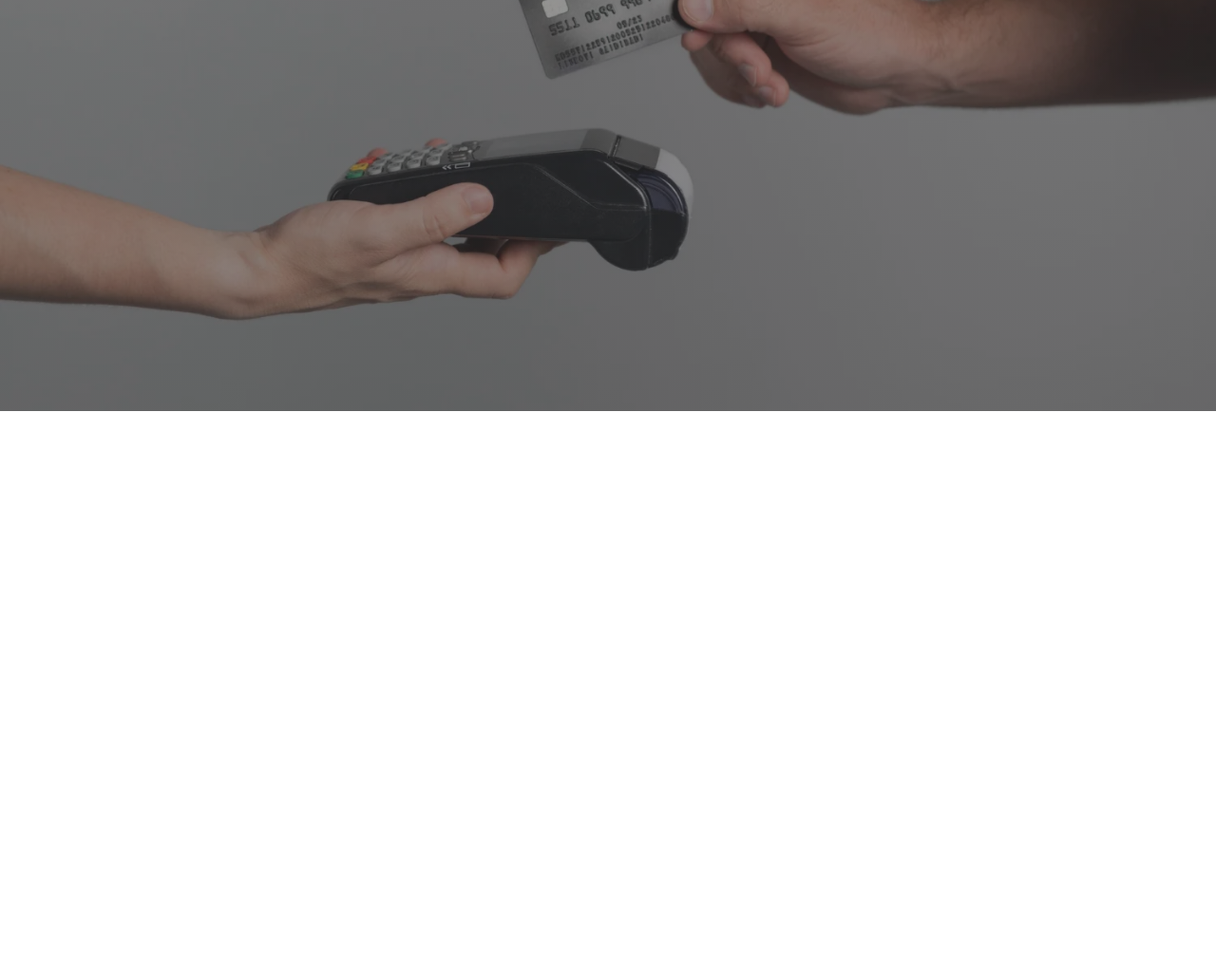
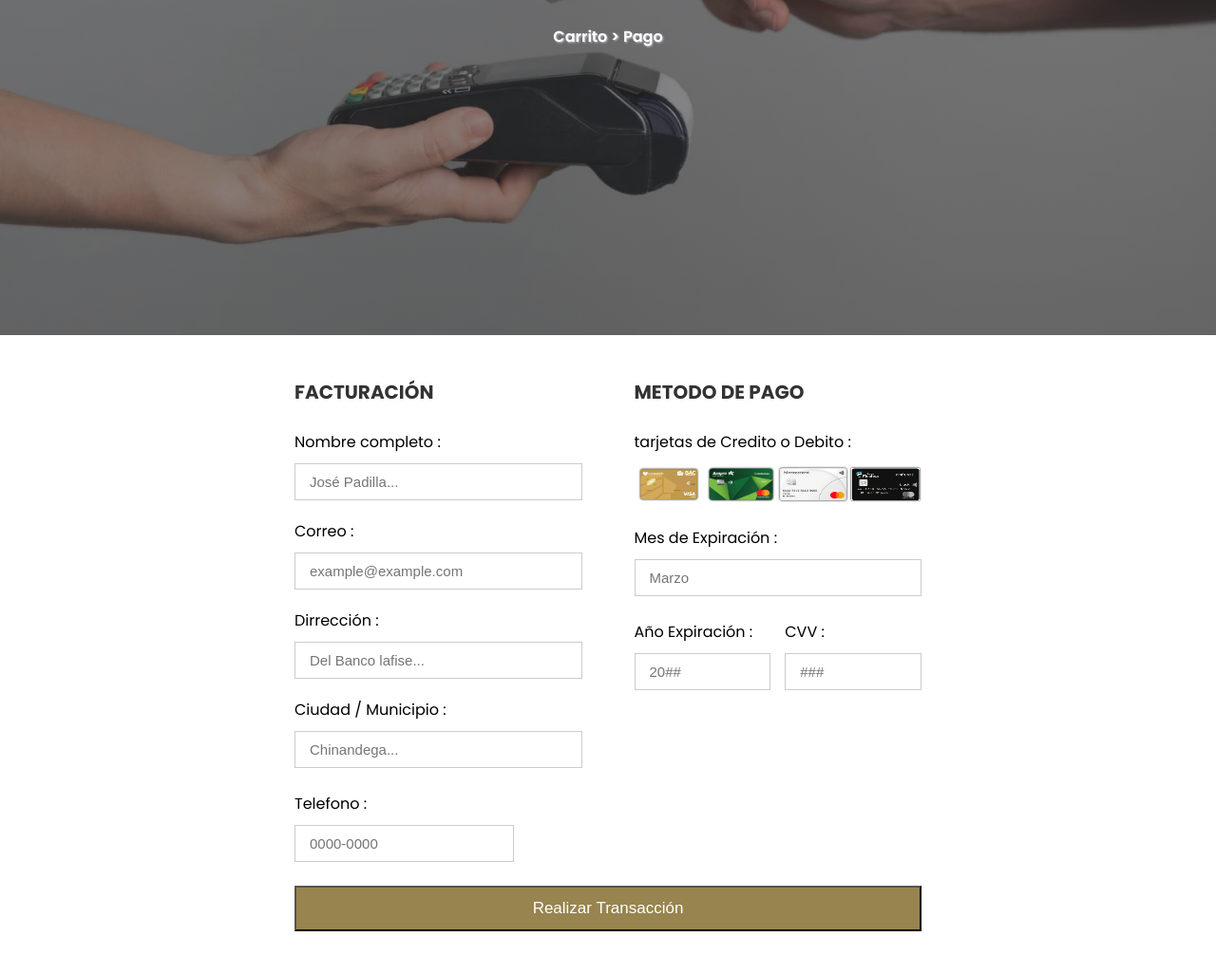
Before and after one commit to ReyAntonio12/agroxport, a website: page pago.html in a window 1280 px wide. Shown: the part 287-1313 px from the top of the page at 95% size. Before the commit the page ends 800 px from the top, so only its background shows below. Drawn offline with nearby package versions, Linux system fonts and the light colour scheme.

Commit message:
terminos de pago

```diff
--- a/pago.html
+++ b/pago.html
@@ -118,8 +118,89 @@
 <main>
    <!-- PRESENTACIÓN -->
    <section class="backhome">
+      <div class="home">
+         <section class="homet">
+            <h1>Pago</h1>
+            <p> <a href="#">Carrito</a> > Pago</p>
+         </section>
+      </div>
+   </section>
+   <!-- FACTURACIÓN DE DATOS -->
+   <div class="contain">
 
-   </section>
+    <form action="">
+
+        <div class="row">
+
+            <div class="col">
+
+                <h3 class="title">Facturación</h3>
+
+                <div class="inputBox">
+                    <span>Nombre completo :</span>
+                    <input type="text" placeholder="José Padilla...">
+                </div>
+                <div class="inputBox">
+                    <span>Correo :</span>
+                    <input type="email" placeholder="example@example.com">
+                </div>
+                <div class="inputBox">
+                    <span>Dirrección :</span>
+                    <input type="text" placeholder="Del Banco lafise...">
+                </div>
+                <div class="inputBox">
+                    <span>Ciudad / Municipio :</span>
+                    <input type="text" placeholder="Chinandega...">
+                </div>
+
+                <div class="flex">
+                    <div class="inputBox">
+                        <span>Telefono :</span>
+                        <input type="tel" placeholder="0000-0000">
+                    </div>
+                </div>
+
+            </div>
+
+            <div class="col">
+
+                <h3 class="title">Metodo de Pago</h3>
+
+                <div class="inputBox">
+                    <span>tarjetas de Credito o Debito :</span>
+                    <div class="tarje">
+                     <img src="recursos/assets/k2.webp">
+                     <img src="recursos/assets/k3.webp">
+                     <img src="recursos/assets/k4.webp">
+                     <img src="recursos/assets/k1.webp">
+                    </div>
+
+                </div>
+                <div class="inputBox">
+                    <span>Mes de Expiración :</span>
+                    <input type="text" placeholder="Marzo">
+                </div>
+
+                <div class="flex">
+                    <div class="inputBox">
+                        <span>Año Expiración :</span>
+                        <input type="number" placeholder="20##">
+                    </div>
+                    <div class="inputBox">
+                        <span>CVV :</span>
+                        <input type="text" placeholder="###">
+                    </div>
+                </div>
+
+            </div>
+
+        </div>
+
+        <input type="submit" value="Realizar Transacción" class="submit-btn">
+
+    </form>
+
+</div>
 
 </main>
 
--- a/recursos/css/pago.css
+++ b/recursos/css/pago.css
@@ -12,15 +12,18 @@
   --crema-2: hsl(40, 47%, 40%);
   --crema-3: hsl(40, 45%, 38%);
   --crema-4: hsl(34, 90%, 85%);
-  --verde-1: hsl(145, 30%, 65%);
-  --verde-2: hsl(145, 45%, 50%);
-  --verde-3: hsl(140, 40%, 48%);
+  --crema-5: hsl(40, 45%, 68%);
+  --verde-1: hsl(100, 55%, 74%);
+  --verde-2: hsl(100, 50%, 64%);
+  --verde-3: hsl(110, 45%, 53%);
+  --gris-1: hsl(0, 0%, 90%);
+  --gris-2: hsl(0, 0%, 80%);
+  --gris-3: hsl(0, 0%, 70%);
   --negro: hsl(0, 24%, 18%);
   --blanco: #fff;
   --body-color: hsl(220, 100%, 97%);
   --gris: #E8E8EA;
   --gris-oscuro: #bebec4;
-
 
   /*Tipografia*/
   /*5rem = 8px | 1rem = 16px*/
@@ -75,6 +78,7 @@ ul {
 
 a {
   text-decoration: none;
+
 }
 
 .container {
@@ -150,9 +154,9 @@ a {
 
 /* Imagen de presentación */
 
-.backhome{
+.backhome {
   background-image: linear-gradient(#3838387e,rgba(54, 54, 54, 0.61)), url(../assets/cata.webp);
-  min-height: 90vh;
+  min-height: 80vh;
   background-size: cover;
   background-position: center;
   background-attachment: fixed;
@@ -161,157 +165,118 @@ a {
 }
 
 /* Texto de presentación */
-.home{
-  padding-top: 12%;
-  color: var(--crema-4);
+.home {
+padding-top: 13%;
+}
+
+.homet {
+  padding-top: 2rem;
+  color: var(--blanco);
   text-align: center;
   font-family: var(--Letra-1);
+  font-size: 2.7rem;
+  text-shadow: #bebec4 1px 1px 2px;
 }
 
-.cubehome{
-  position: relative;
-  top: 10%;
-  left: 5%;
-  width: 30rem;
-  height: 21rem;
-  background-color: var(--crema-1);
-  border-radius: 5%;
-  box-shadow: -3px 3px  var(--crema-4);
-
+.homet p {
+  padding-top: 3%;
+  font-size: 1rem;
+  font-weight: var(--font-semi-bold);
 }
 
-.home p{
-  font-size: 1.2rem;
-  font-weight: var(--font-semi-bold);
-  padding: 6%;
+.homet a {
   color: var(--blanco);
+  cursor: pointer;
 }
 
-.home h1{
-  font-size: 2.5rem;
-  padding: 0 15% 0 15%;
-  text-shadow: -3px 3px var(--crema-3);
+.homet a:hover {
+  transition: ease-in-out 400ms;
+  color: var(--crema-5);
 }
-/* CARTAS DE EVENTO */
+/* SONA DE PAGOS */
 .contain{
   display: flex;
-  place-items: center;
-  margin: 1.5rem;
-  padding: 7.5rem;
+  justify-content: center;
+  align-items: center;
+  padding:25px;
 }
 
-.card__contain{
-  display: flex;
-  gap: 2.5rem;
-
+.contain form{
+  padding:20px;
+  width:700px;
 }
 
-.card__article {
-  position: relative;
-  overflow: hidden;
+.contain form .row{
+  display: flex;
+  flex-wrap: wrap;
+  gap: 55px;
 }
 
-.card__img {
-  width: 328px;
-  border-radius: 1.5rem;
+.contain form .row .col{
+  flex:1 1 270px;
 }
 
-.card__data {
-  width: 280px;
-  background-color: var(--crema-4);
-  padding: 1.5rem 2rem;
-  box-shadow: 0 8px 24px hsla(0, 0%, 0%, .15);
-  border-radius: 1rem;
-  position: absolute;
-  bottom: -9rem;
-  left: 0;
-  right: 0;
-  margin-inline: auto;
-  opacity: 0;
-  transition: opacity 1s 1s;
+.contain form .row .col .title{
+  font-size: 20px;
+  color:#333;
+  padding-bottom: 5px;
+  text-transform: uppercase;
 }
 
-.card__description {
-  display: block;
-  font-size: var(--small-font-size);
-  margin-bottom: .25rem;
+.contain form .row .col .inputBox{
+  margin: 20px 0;
 }
 
-.card__title {
-  font-size: var(--h2-font-size);
-  font-weight: 500;
-  color: var(--title-color);
-  margin-bottom: .75rem;
+.inputBox img{
+  width: 4.5rem;
 }
 
-.card__button {
-  text-decoration: none;
-  font-size: var(--small-font-size);
-  font-weight: 500;
-  color: var(--first-color);
+.contain form .row .col .inputBox span{
+  margin-bottom: 10px;
+  display: block;
 }
 
-.card__button:hover {
-  text-decoration: underline;
+.contain form .row .col .inputBox input{
+  width: 100%;
+  border:1px solid #ccc;
+  padding:10px 15px;
+  font-size: 15px;
+  text-transform: none;
 }
 
-/* Naming animations in hover */
-.card__article:hover .card__data {
-  animation: show-data 1s forwards;
-  opacity: 1;
-  transition: opacity .3s;
+.contain form .row .col .inputBox input:focus{
+  border:1px solid #000;
 }
 
-.card__article:hover {
-  animation: remove-overflow 2s forwards;
+.contain form .row .col .flex{
+  display: flex;
+  gap:15px;
 }
 
-.card__article:not(:hover) {
-  animation: show-overflow 2s forwards;
+.contain form .row .col .flex .inputBox{
+  margin-top: 5px;
 }
 
-.card__article:not(:hover) .card__data {
-  animation: remove-data 1s forwards;
+.contain form .row .col .inputBox img{
+  height: 34px;
+  margin-top: 5px;
+  filter: drop-shadow(0 0 1px #000);
 }
 
-/* Card animation */
-@keyframes show-data {
-  50% {
-    transform: translateY(-10rem);
-  }
-  100% {
-    transform: translateY(-7rem);
-  }
+.contain form .submit-btn{
+  width: 100%;
+  padding:12px;
+  font-size: 17px;
+  background: var(--crema-1);
+  color:#fff;
+  margin-top: 5px;
+  cursor: pointer;
 }
 
-@keyframes remove-overflow {
-  to {
-    overflow: initial;
-  }
+.contain form .submit-btn:hover{
+  background: var(--crema-5);
+  color: var(--negro);
 }
-
-@keyframes remove-data {
-  0% {
-    transform: translateY(-7rem);
-  }
-  50% {
-    transform: translateY(-10rem);
-  }
-  100% {
-    transform: translateY(.5rem);
-  }
-}
-
-@keyframes show-overflow {
-  0% {
-    overflow: initial;
-    pointer-events: none;
-  }
-  50% {
-    overflow: hidden;
-  }
-}
-
 
 /* Navegación para dispositivos otros */
 @media screen and (max-width: 1118px) {
```
Also changed, not shown: recursos/assets/k1.webp (added), recursos/assets/k2.webp (added), recursos/assets/k3.webp (added), recursos/assets/k4.webp (added).
